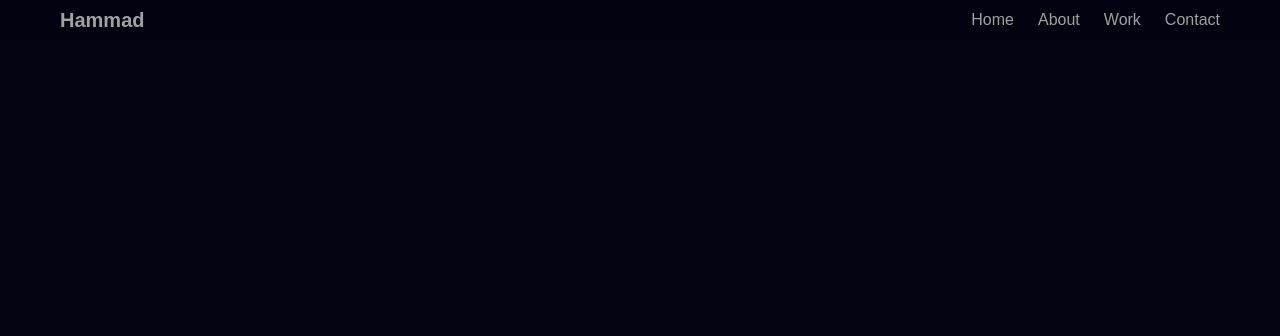
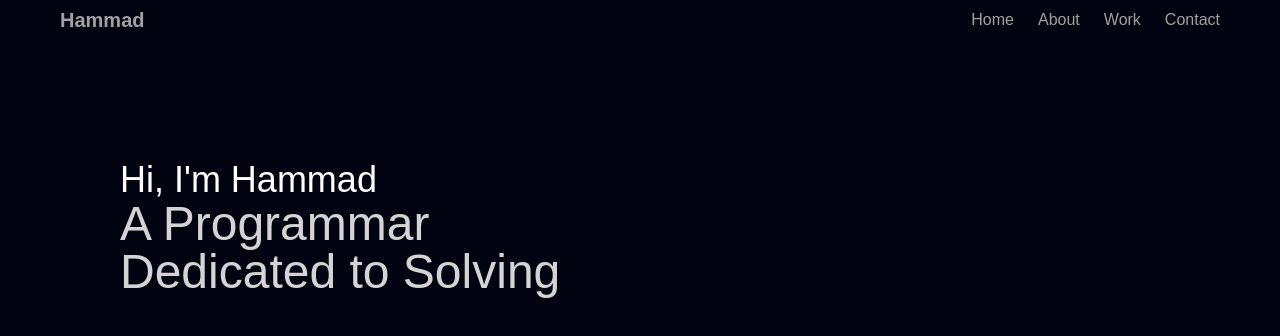
Before and after one commit to imhammad/personal_website_2025, a React (Vite) app: page / in a window 1280 px wide. Shown: the top 336 px of the page. Built offline with nearby package versions, Linux system fonts and the light colour scheme; a web font is replaced by a local one.

Commit message:
hero_section_1

```diff
--- a/src/App.jsx
+++ b/src/App.jsx
@@ -1,10 +1,12 @@
 import React from 'react'
 import Navbar from "./sections/Navbar";
+import Hero from "./sections/Hero"
 
 const App = () => {
   return (
     <div className='container mx-auto max-w-7xl'>
       <Navbar />
+      <Hero />
     </div>
   )
 }
--- /dev/null
+++ b/src/components/HeroText.jsx
@@ -0,0 +1,23 @@
+const HeroText = () => {
+  return (
+    <div className="z-10 mt-20 text-center md:mt-40 md:text-left
+    rounded-3xl bg-clip-text">
+      {/* Desktop View */}
+      <div className="flex-col hidden md:flex c-space">
+        <h1 className="text-4xl font-medium">Hi, I'm Hammad</h1>
+        <div className="flex flex-col items-start">
+            <p className="text-5xl font-medium text-neutral-300 ">
+                A Programmar <br /> Dedicated to Solving
+            </p>
+            <div>
+
+            </div>
+
+        </div>
+
+      </div>
+    </div>
+  )
+}
+
+export default HeroText
--- /dev/null
+++ b/src/sections/Hero.jsx
@@ -0,0 +1,13 @@
+import HeroText from '../components/HeroText';
+
+
+const Hero = () => {
+  return (
+    <section className="flex items-start justify-center md:items-start
+    md:justify-start min-h-screen overflow-hidden c-space">
+      <HeroText />
+    </section>
+  )
+}
+
+export default Hero;
```
